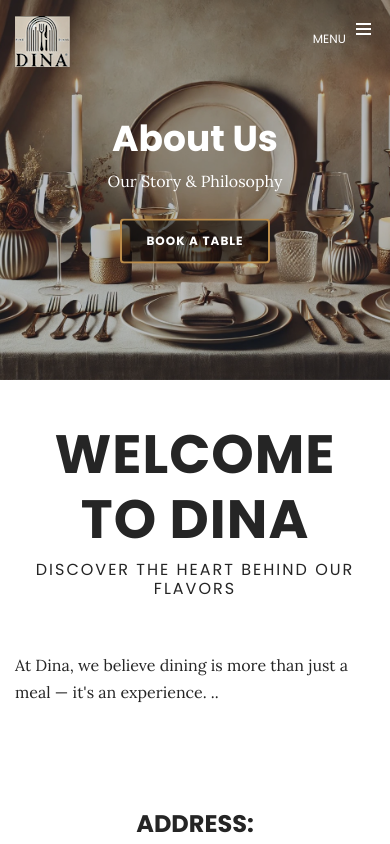
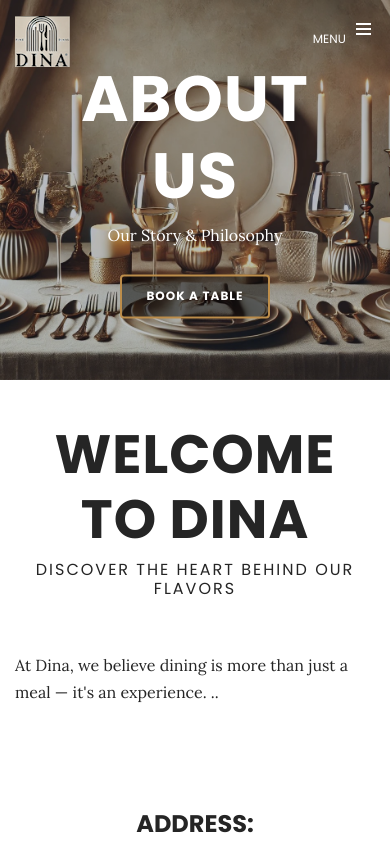
Before and after one commit to mikael-10/dina-restaurant, a plain HTML site: page about-us.html in a window 390 px wide. Shown: the top 844 px of the page. Drawn offline with Linux system fonts and the light colour scheme.

Commit message:
Update about-us.html with responsive tablet fix

```diff
--- a/about-us.html
+++ b/about-us.html
@@ -89,15 +89,14 @@
   </header>
   <!-- /HEADER -->
 
-
 <!-- PAGE HERO -->
 <div class="slider-container">
   <div class="slider-post slider-item-box-bkg" style="height: 50vh;">
     <div class="slider-img" style="background-image:url('images/slider/slider-1.jpg'); height: 90%;">
       <div class="slider-caption">
         <div class="slider-text">
-          <h3>About Us</h3>
-          <p>Our Story & Philosophy</p>
+          <h1 class="main-heading">About Us</h1>
+          <p class="sub-heading">Our Story & Philosophy</p>
           <a href="reservation.html" class="view-more more-white">Book a Table</a>
         </div>
       </div>
```
